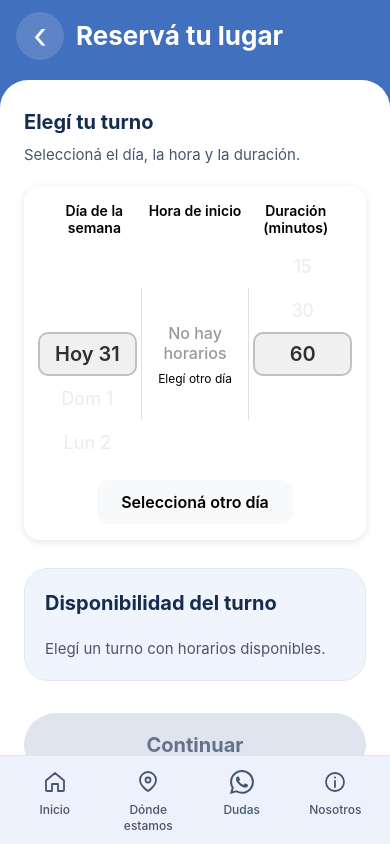
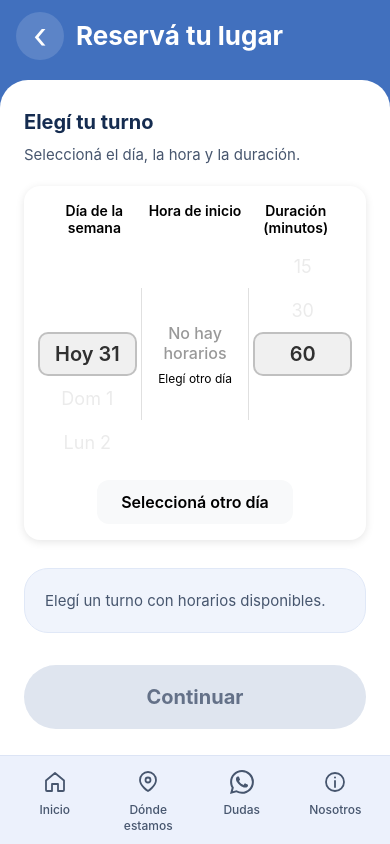
Before and after one commit to Jose-Ig/lavalo-mobile, a React Native app: screen /ChooseDate in a window 390 px wide. Built offline with nearby package versions, Linux system fonts and the light colour scheme; no server answers.

Commit message:
fix: remove redundant turn availability headings

```diff
--- a/screens/ChangeTurnScreen.tsx
+++ b/screens/ChangeTurnScreen.tsx
@@ -64,7 +64,6 @@ export default function ChangeTurnScreen({ navigation }: Props) {
             <CircleBookingSelector initialSelection={initial} defaultDuration={access.reservation.duration_minutes} fixedDuration onChange={setSelection} />
           </View>
           <View style={styles.card} pointerEvents={saving ? 'none' : 'auto'}>
-            <Text style={styles.label}>Disponibilidad del turno</Text>
             {!selection ? <Text style={styles.text}>Elegí un día y horario.</Text> : loading ? <ActivityIndicator color={colors.blue} /> : availability.error ? <Text style={styles.error}>{availability.error}</Text> : !slots.length ? <Text accessibilityLiveRegion="polite" style={styles.error}>No hay disponibilidad para este turno.</Text> : <Text style={styles.text}>Hay disponibilidad para este turno.</Text>}
           </View>
           {!!error && <Text accessibilityRole="alert" style={styles.error}>{error}</Text>}
--- a/screens/ChooseDateScreen.tsx
+++ b/screens/ChooseDateScreen.tsx
@@ -57,9 +57,6 @@ export default function ChooseDateScreen({ navigation }: Props) {
           </View>
 
           <View style={styles.spaceCard}>
-            <View style={styles.section}>
-              <Text style={styles.sectionTitle} accessibilityRole="header">Disponibilidad del turno</Text>
-            </View>
             {loading ? <View style={styles.status} accessibilityLiveRegion="polite">
               <ActivityIndicator color={colors.blue} />
               <Text style={styles.statusText}>Consultando espacios…</Text>
--- a/src/components/ReservationEditor.tsx
+++ b/src/components/ReservationEditor.tsx
@@ -72,7 +72,7 @@ export default function ReservationEditor({ section, value, onSave, onClose }: P
             </Pressable>
           </> : <>
             <CircleBookingSelector initialSelection={value} defaultDuration={value.duration} onChange={setSelection} />
-            <View style={styles.spaceCard}><Text style={styles.label}>Disponibilidad del turno</Text>
+            <View style={styles.spaceCard}>
               {!selection ? <Text style={styles.hint}>Elegí un turno con horarios disponibles.</Text> : loading ? <ActivityIndicator color={colors.blue} /> : availability.error ?
                 <Text accessibilityRole="alert" style={styles.error}>{availability.error}</Text> : !slots.length ? <Text accessibilityLiveRegion="polite" style={styles.error}>No hay disponibilidad para este turno.</Text> : <Text style={styles.hint}>Hay disponibilidad para este turno.</Text>}
 
```
